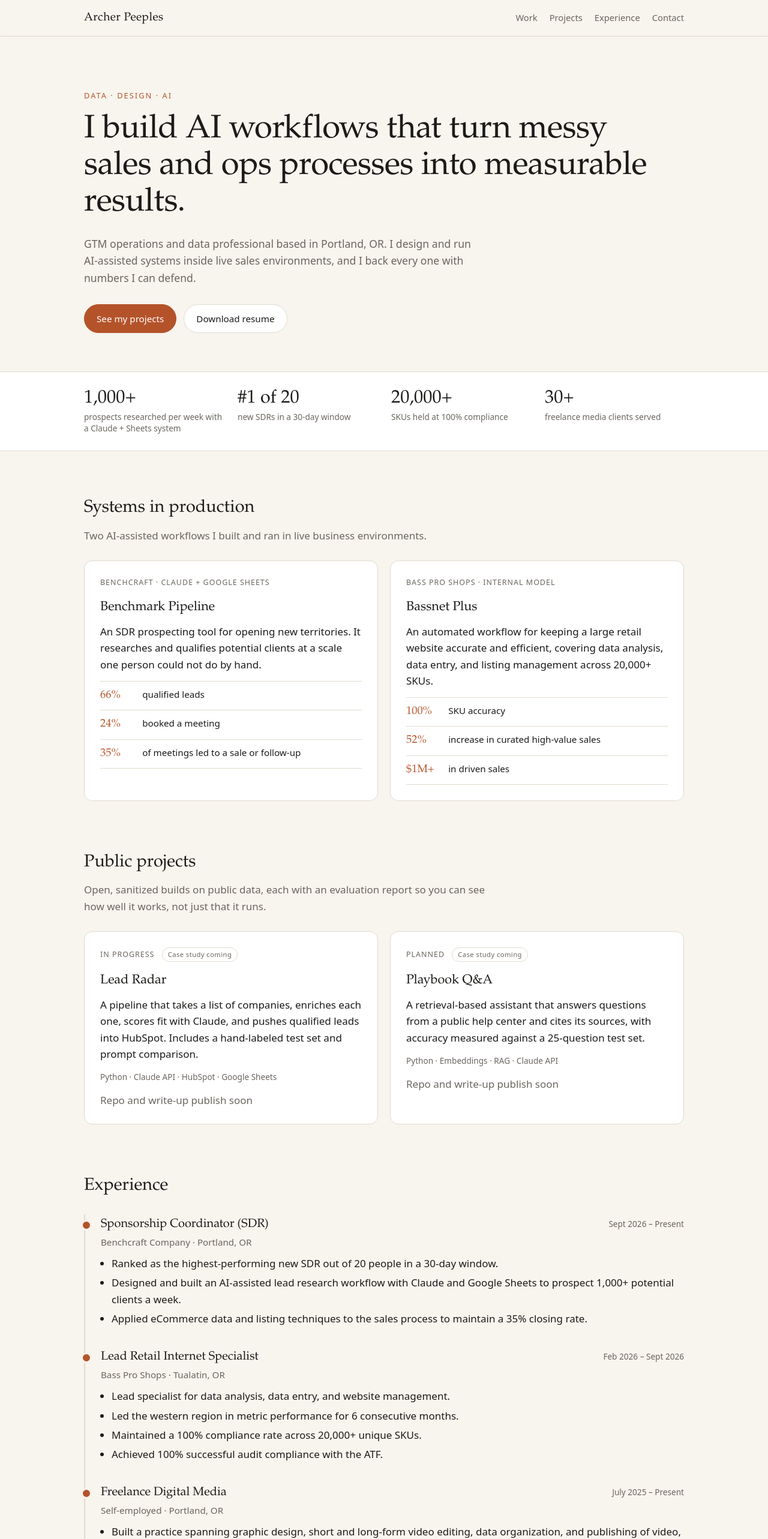
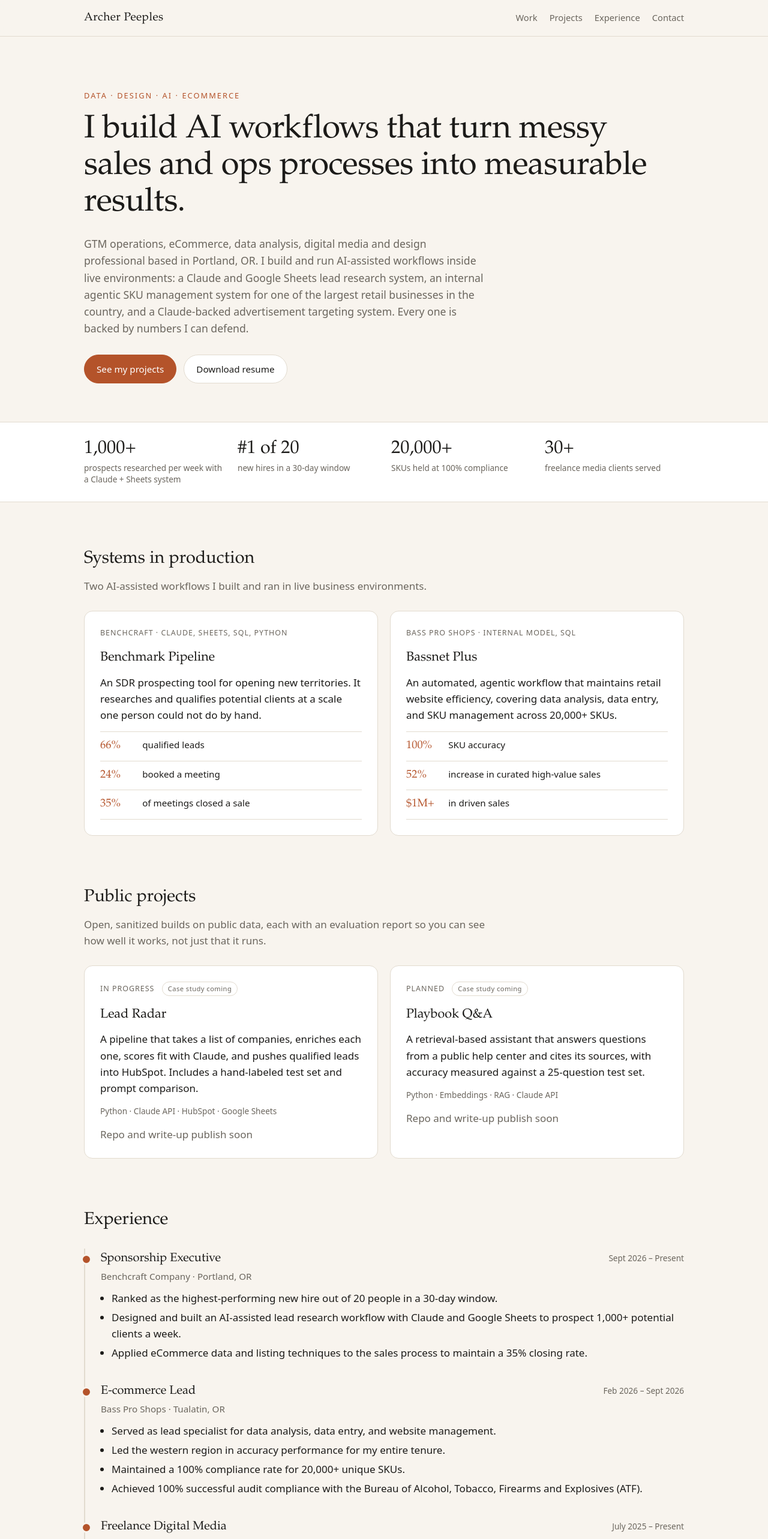
Before and after one commit to arch3r-bot/arch3r-bot.github.io, a plain HTML site: page index.html in a window 1280 px wide. Shown: the top 2565 px of the page at 60% size. Drawn offline with Linux system fonts and the light colour scheme.

Commit message:
Update site and resume to match new resume
Update titles, bullets, skills and summary; replace resume.pdf.pdf with resume.pdf so the download link works.

Co-Authored-By: Claude Sonnet 5.5 <noreply@anthropic.com>
Claude-Session: https://claude.ai/code/session_014PzuGEZw9FbtTTsaLYhFFo

```diff
--- a/index.html
+++ b/index.html
@@ -5,7 +5,7 @@
   <meta name="viewport" content="width=device-width, initial-scale=1">
   <title>Archer Peeples | AI Workflows for Sales & Operations</title>
   <meta name="description" content="Archer Peeples builds AI-assisted workflows that turn messy sales and operations processes into measurable results. GTM operations, data analysis, and digital media.">
-  <meta property="og:title" content="Archer Peeples | Data, Design, AI">
+  <meta property="og:title" content="Archer Peeples | Data, Design, AI, eCommerce">
   <meta property="og:description" content="I build AI workflows that turn messy sales and ops processes into measurable results.">
   <meta property="og:type" content="website">
   <link rel="stylesheet" href="style.css">
@@ -28,12 +28,15 @@
 
     <!-- HERO -->
     <section class="hero wrap">
-      <p class="eyebrow">Data &middot; Design &middot; AI</p>
+      <p class="eyebrow">Data &middot; Design &middot; AI &middot; eCommerce</p>
       <h1>I build AI workflows that turn messy sales and ops processes into measurable results.</h1>
       <p class="lede">
-        GTM operations and data professional based in Portland, OR. I design and run
-        AI-assisted systems inside live sales environments, and I back every one with
-        numbers I can defend.
+        GTM operations, eCommerce, data analysis, digital media and design professional
+        based in Portland, OR. I build and run AI-assisted workflows inside live
+        environments: a Claude and Google Sheets lead research system, an internal
+        agentic SKU management system for one of the largest retail businesses in the
+        country, and a Claude-backed advertisement targeting system. Every one is backed
+        by numbers I can defend.
       </p>
       <div class="actions">
         <a class="btn primary" href="#projects">See my projects</a>
@@ -46,7 +49,7 @@
     <section class="strip" aria-label="Highlights">
       <div class="wrap strip-grid">
         <div><strong>1,000+</strong><span>prospects researched per week with a Claude + Sheets system</span></div>
-        <div><strong>#1 of 20</strong><span>new SDRs in a 30-day window</span></div>
+        <div><strong>#1 of 20</strong><span>new hires in a 30-day window</span></div>
         <div><strong>20,000+</strong><span>SKUs held at 100% compliance</span></div>
         <div><strong>30+</strong><span>freelance media clients served</span></div>
       </div>
@@ -59,20 +62,20 @@
 
       <div class="cards two">
         <article class="card">
-          <p class="tag">Benchcraft &middot; Claude + Google Sheets</p>
+          <p class="tag">Benchcraft &middot; Claude, Sheets, SQL, Python</p>
           <h3>Benchmark Pipeline</h3>
           <p>An SDR prospecting tool for opening new territories. It researches and qualifies potential clients at a scale one person could not do by hand.</p>
           <ul class="stats">
             <li><strong>66%</strong> qualified leads</li>
             <li><strong>24%</strong> booked a meeting</li>
-            <li><strong>35%</strong> of meetings led to a sale or follow-up</li>
+            <li><strong>35%</strong> of meetings closed a sale</li>
           </ul>
         </article>
 
         <article class="card">
-          <p class="tag">Bass Pro Shops &middot; Internal model</p>
+          <p class="tag">Bass Pro Shops &middot; Internal model, SQL</p>
           <h3>Bassnet Plus</h3>
-          <p>An automated workflow for keeping a large retail website accurate and efficient, covering data analysis, data entry, and listing management across 20,000+ SKUs.</p>
+          <p>An automated, agentic workflow that maintains retail website efficiency, covering data analysis, data entry, and SKU management across 20,000+ SKUs.</p>
           <ul class="stats">
             <li><strong>100%</strong> SKU accuracy</li>
             <li><strong>52%</strong> increase in curated high-value sales</li>
@@ -114,12 +117,12 @@
       <div class="timeline">
         <article class="role">
           <div class="role-head">
-            <h3>Sponsorship Coordinator (SDR)</h3>
+            <h3>Sponsorship Executive</h3>
             <span class="dates">Sept 2026 &ndash; Present</span>
           </div>
           <p class="org">Benchcraft Company &middot; Portland, OR</p>
           <ul>
-            <li>Ranked as the highest-performing new SDR out of 20 people in a 30-day window.</li>
+            <li>Ranked as the highest-performing new hire out of 20 people in a 30-day window.</li>
             <li>Designed and built an AI-assisted lead research workflow with Claude and Google Sheets to prospect 1,000+ potential clients a week.</li>
             <li>Applied eCommerce data and listing techniques to the sales process to maintain a 35% closing rate.</li>
           </ul>
@@ -127,15 +130,15 @@
 
         <article class="role">
           <div class="role-head">
-            <h3>Lead Retail Internet Specialist</h3>
+            <h3>E-commerce Lead</h3>
             <span class="dates">Feb 2026 &ndash; Sept 2026</span>
           </div>
           <p class="org">Bass Pro Shops &middot; Tualatin, OR</p>
           <ul>
-            <li>Lead specialist for data analysis, data entry, and website management.</li>
-            <li>Led the western region in metric performance for 6 consecutive months.</li>
-            <li>Maintained a 100% compliance rate across 20,000+ unique SKUs.</li>
-            <li>Achieved 100% successful audit compliance with the ATF.</li>
+            <li>Served as lead specialist for data analysis, data entry, and website management.</li>
+            <li>Led the western region in accuracy performance for my entire tenure.</li>
+            <li>Maintained a 100% compliance rate for 20,000+ unique SKUs.</li>
+            <li>Achieved 100% successful audit compliance with the Bureau of Alcohol, Tobacco, Firearms and Explosives (ATF).</li>
           </ul>
         </article>
 
@@ -176,6 +179,10 @@
             <li>Claude &amp; Claude Code</li>
             <li>ChatGPT</li>
             <li>Gemini</li>
+            <li>Copilot</li>
+            <li>SQL</li>
+            <li>Python</li>
+            <li>JavaScript</li>
             <li>Google Sheets &amp; Apps Script</li>
             <li>Google Workspace</li>
             <li>Data analysis</li>
```
Also changed, not shown: 2 other files.
